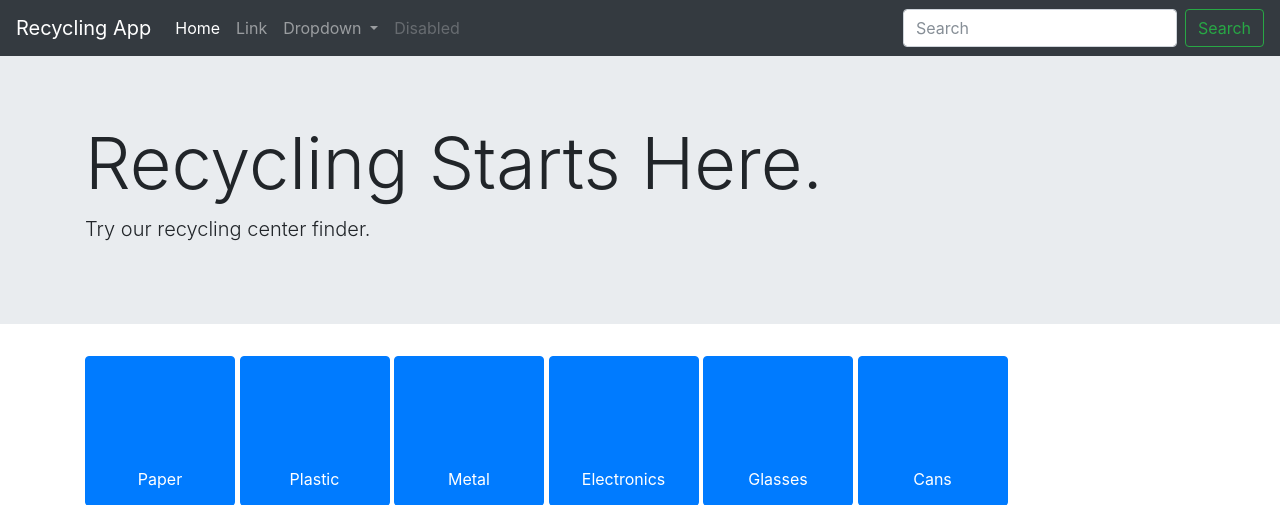
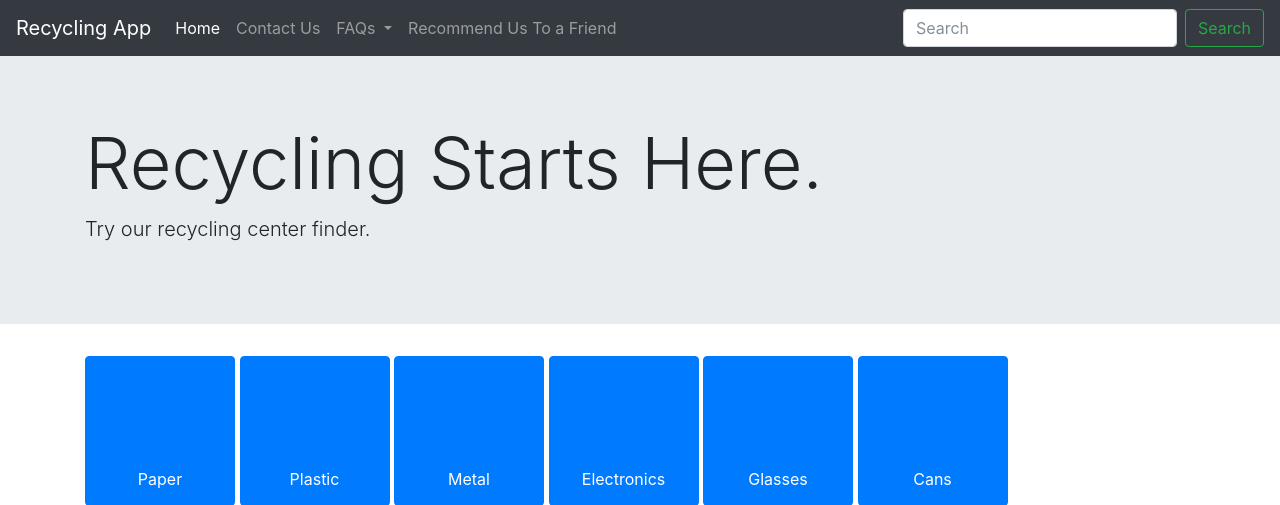
Before and after one commit to rafaellichen/Recycling-System, a Django app: page / in a window 1280 px wide. Shown: the top 505 px of the page. Run offline with Django 3.2, Linux system fonts and the light colour scheme; some libraries are stand-ins or nearby versions; some web fonts are replaced.

Commit message:
header html modifications

```diff
--- a/recycleApp/mainRecycleApp/templates/mainRecycleApp/header.html
+++ b/recycleApp/mainRecycleApp/templates/mainRecycleApp/header.html
@@ -21,11 +21,11 @@
         <a class="nav-link" href="#">Home <span class="sr-only">(current)</span></a>
       </li>
       <li class="nav-item">
-        <a class="nav-link" href="#">Link</a>
+        <a class="nav-link" href="#">Contact Us</a>
       </li>
       <li class="nav-item dropdown">
         <a class="nav-link dropdown-toggle" href="#" id="navbarDropdown" role="button" data-toggle="dropdown" aria-haspopup="true" aria-expanded="false">
-          Dropdown
+        FAQs
         </a>
         <div class="dropdown-menu" aria-labelledby="navbarDropdown">
           <a class="dropdown-item" href="#">Action</a>
@@ -35,7 +35,7 @@
         </div>
       </li>
       <li class="nav-item">
-        <a class="nav-link disabled" href="#">Disabled</a>
+        <a class="nav-link" href="#">Recommend Us To a Friend</a>
       </li>
     </ul>
     <form class="form-inline my-2 my-lg-0">
```
